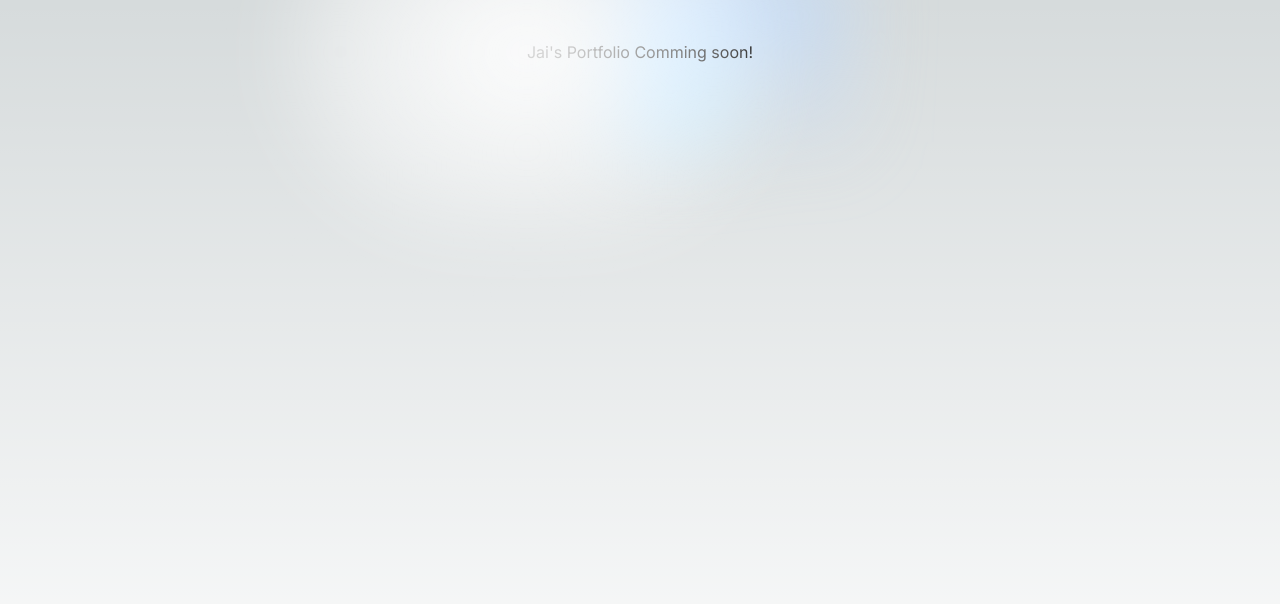
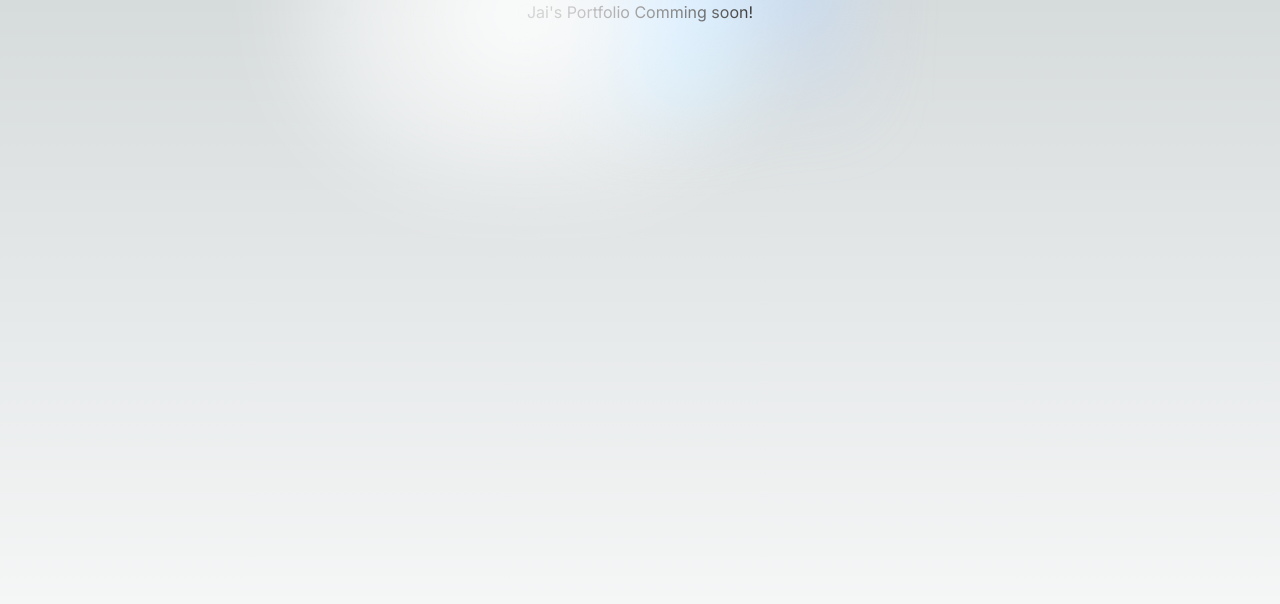
Before and after one commit to jais2793/portfolio, a Next.js app: page / in a window 1280 px wide. Shown: the top 604 px of the page. Built offline with nearby package versions, Linux system fonts and the light colour scheme.

Commit message:
Update page.js

```diff
--- a/app/page.js
+++ b/app/page.js
@@ -1,7 +1,7 @@
 export default function Home() {
   return (
     <main className="flex h-full w-full flex-col items-center justify-between p-18">
-      <div className="relative flex place-items-center pt-10 before:absolute before:h-[300px] before:w-[480px] before:-translate-x-1/2 before:rounded-full before:bg-gradient-radial before:from-white before:to-transparent before:blur-2xl before:content-[''] after:absolute after:-z-20 after:h-[180px] after:w-[240px] after:translate-x-1/3 after:bg-gradient-conic after:from-sky-200 after:via-blue-200 after:blur-2xl after:content-[''] before:dark:bg-gradient-to-br before:dark:from-transparent before:dark:to-blue-700 before:dark:opacity-10 after:dark:from-sky-900 after:dark:via-[#0141ff] after:dark:opacity-40 before:lg:h-[360px] z-[-1]">
+      <div className="relative flex place-items-center pt-30 before:absolute before:h-[300px] before:w-[480px] before:-translate-x-1/2 before:rounded-full before:bg-gradient-radial before:from-white before:to-transparent before:blur-2xl before:content-[''] after:absolute after:-z-20 after:h-[180px] after:w-[240px] after:translate-x-1/3 after:bg-gradient-conic after:from-sky-200 after:via-blue-200 after:blur-2xl after:content-[''] before:dark:bg-gradient-to-br before:dark:from-transparent before:dark:to-blue-700 before:dark:opacity-10 after:dark:from-sky-900 after:dark:via-[#0141ff] after:dark:opacity-40 before:lg:h-[360px] z-[-1]">
         <h2> Jai's Portfolio Comming soon! </h2>
       </div>
 
```
